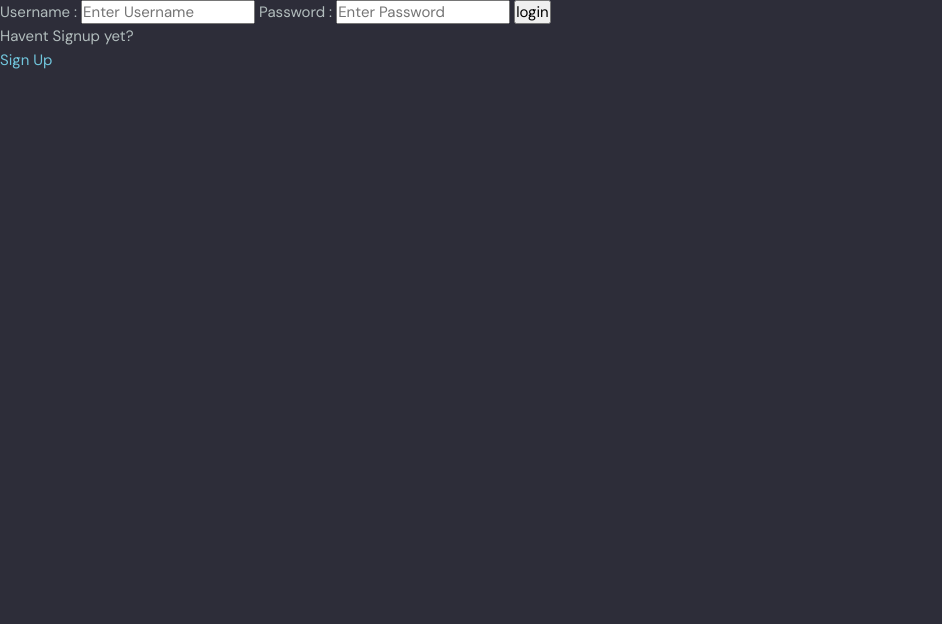
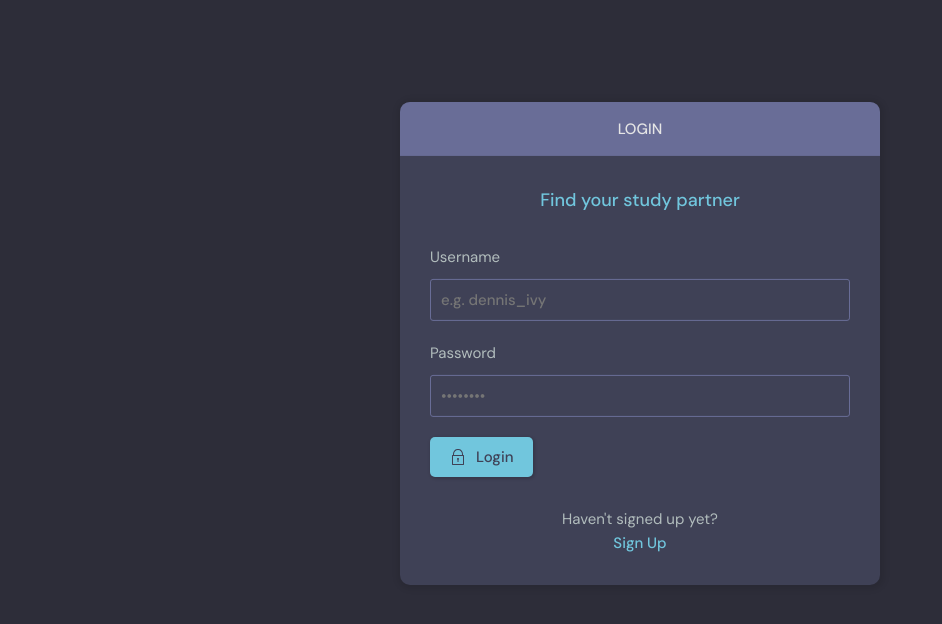
Before and after one commit to almacres10/django-project, a Django app: page /login/ in a window 1280 px wide. Shown: the part 76-700 px from the top of the page, without its empty margins (0-942 px from the left). Run offline with Django 4.2, Linux system fonts and the light colour scheme.

Commit message:
update 11 maret 2023

```diff
--- a/base/forms.py
+++ b/base/forms.py
@@ -1,8 +1,14 @@
 from django.forms import ModelForm
 from .models import Room
+from django.contrib.auth.models import User
 
 class RoomForm(ModelForm):
     class Meta:
         model = Room
         fields = '__all__'
         exclude = ['host','participants']
+
+class UserForm(ModelForm):
+    class Meta:
+        model = User
+        fields = ['username','email']
--- a/base/templates/base/login_register.html
+++ b/base/templates/base/login_register.html
@@ -1,47 +1,113 @@
 {% extends 'main.html' %}
 
+
 {% block content %}
+    <main class="auth layout">
 
+      {% if page == 'login' %}
+      <div class="container">
+        <div class="layout__box">
+          <div class="layout__boxHeader">
+            <div class="layout__boxTitle">
+              <h3>Login</h3>
+            </div>
+          </div>
+          <div class="layout__body">
+            <h2 class="auth__tagline">Find your study partner</h2>
 
-{% if page == 'login' %}
-<div>
-    <form method="POST" action=''>
-        {% csrf_token %}
+            <form class="form" action="" method="POST">
+              <div class="form__group form__group">
+                <label for="room_name">Username</label>
+                <input id="username" name="username" type="text" placeholder="e.g. dennis_ivy" />
+              </div>
+              <div class="form__group">
+                <label for="password">Password</label>
+                <input
+                  id="password"
+                  name="password"
+                  type="password"
+                  placeholder="&bull;&bull;&bull;&bull;&bull;&bull;&bull;&bull;"
+                />
+              </div>
 
-        <label>Username : </label>
-        <input type="text" name="username" placeholder="Enter Username" />
+              <button class="btn btn--main" type="submit">
+                <svg
+                  version="1.1"
+                  xmlns="http://www.w3.org/2000/svg"
+                  width="32"
+                  height="32"
+                  viewBox="0 0 32 32"
+                >
+                  <title>lock</title>
+                  <path
+                    d="M27 12h-1v-2c0-5.514-4.486-10-10-10s-10 4.486-10 10v2h-1c-0.553 0-1 0.447-1 1v18c0 0.553 0.447 1 1 1h22c0.553 0 1-0.447 1-1v-18c0-0.553-0.447-1-1-1zM8 10c0-4.411 3.589-8 8-8s8 3.589 8 8v2h-16v-2zM26 30h-20v-16h20v16z"
+                  ></path>
+                  <path
+                    d="M15 21.694v4.306h2v-4.306c0.587-0.348 1-0.961 1-1.694 0-1.105-0.895-2-2-2s-2 0.895-2 2c0 0.732 0.413 1.345 1 1.694z"
+                  ></path>
+                </svg>
 
-        <label>Password : </label>
-        <input type="password" name="password" placeholder="Enter Password" />
+                Login
+              </button>
+            </form>
 
-        <input type="submit" value="login" />
-    </form>
+            <div class="auth__action">
+              <p>Haven't signed up yet?</p>
+              <a href="{% url 'register' %}" class="btn btn--link">Sign Up</a>
+            </div>
+          </div>
+        </div>
+      </div>
+      {% else %}
+      <div class="container">
+        <div class="layout__box">
+          <div class="layout__boxHeader">
+            <div class="layout__boxTitle">
+              <h3>register</h3>
+            </div>
+          </div>
+          <div class="layout__body">
+            <h2 class="auth__tagline">Find your study partner</h2>
 
-    <p>
-        Havent Signup yet?
-    </p>
-    <a href="{% url 'register' %}">
-        Sign Up
-    </a>
-</div>
+            <form class="form" action="" method="POST">
+              {% csrf_token %}
 
-{% else %}
+              {% for field in form %}
+              <div class="form__group form__group">
+                <label for="room_name">{{field.label}}</label>
+                {{field}}
+              </div>
+              {% endfor %}
 
-<div>
-    <form method="POST" action=''>
-        {% csrf_token %}
+              <button class="btn btn--main" type="submit">
+                <svg
+                  version="1.1"
+                  xmlns="http://www.w3.org/2000/svg"
+                  width="32"
+                  height="32"
+                  viewBox="0 0 32 32"
+                >
+                  <title>lock</title>
+                  <path
+                    d="M27 12h-1v-2c0-5.514-4.486-10-10-10s-10 4.486-10 10v2h-1c-0.553 0-1 0.447-1 1v18c0 0.553 0.447 1 1 1h22c0.553 0 1-0.447 1-1v-18c0-0.553-0.447-1-1-1zM8 10c0-4.411 3.589-8 8-8s8 3.589 8 8v2h-16v-2zM26 30h-20v-16h20v16z"
+                  ></path>
+                  <path
+                    d="M15 21.694v4.306h2v-4.306c0.587-0.348 1-0.961 1-1.694 0-1.105-0.895-2-2-2s-2 0.895-2 2c0 0.732 0.413 1.345 1 1.694z"
+                  ></path>
+                </svg>
 
-        {{form.as_p}}
+                Register
+              </button>
+            </form>
 
-        <input type="submit" value="register" />
-    </form>
-    <p>
-        Already signed up yet?
-    </p>
-    <a href="{% url 'login' %}">
-        Login
-    </a>
-</div>
-{% endif %}
+            <div class="auth__action">
+              <p>Already signed up yet?</p>
+              <a href="{% url 'login' %}" class="btn btn--link">Login</a>
+            </div>
+          </div>
+        </div>
+      </div>
+      {% endif %}
+    </main>
 
-{% endblock content %}
+    {% endblock content %}
--- a/base/templates/base/room.html
+++ b/base/templates/base/room.html
@@ -112,7 +112,9 @@
         </div>
       </div>
       <div class="room__message">
-        <form action="#"><input name="" placeholder="Write your message here..." /></form>
+        <form action="" method="POST">
+          {% csrf_token %}
+          <input name="body" placeholder="Write your message here..." /></form>
       </div>
     </div>
     <!-- Room End -->
--- a/base/views.py
+++ b/base/views.py
@@ -5,7 +5,7 @@ from django.contrib.auth.decorators import login_required
 from django.db.models import Q
 from django.contrib.auth.models import User
 from .models import Room, Topic, Message
-from .forms import RoomForm
+from .forms import RoomForm, UserForm
 from django.contrib.auth import authenticate, login, logout
 from django.contrib.auth.forms import UserCreationForm
 
@@ -175,4 +175,13 @@ def deleteMessage(request, pk):
 
 @login_required(login_url='login')
 def updateUser(request):
-    return render(request, 'base/update_user.html')
+    user = request.user
+    form = UserForm(instance=user)
+
+    if request.method == 'POST':
+        form = UserForm(request.POST, instance=user)
+        if form.is_valid():
+            form.save()
+            return redirect('user-profile, pk=user.id')
+
+    return render(request, 'base/update_user.html', {'form':form})
--- a/templates/navbar.html
+++ b/templates/navbar.html
@@ -22,7 +22,7 @@
         <!-- Logged In -->
         {% if request.user.is_authenticated %}
         <div class="header__user">
-          <a href="profile.html">
+          <a href="{% url 'update-user' %}">
             <div class="avatar avatar--medium active">
               <img src="https://randomuser.me/api/portraits/men/37.jpg" />
             </div>
```
Also changed, not shown: base/templates/base/delete.html (+33 -10 lines), base/templates/base/delete_old.html (added, +15 -0 lines), base/templates/base/login_register_old.html (added, +47 -0 lines), base/templates/base/update_user.html (+7 -18 lines), db.sqlite3.
